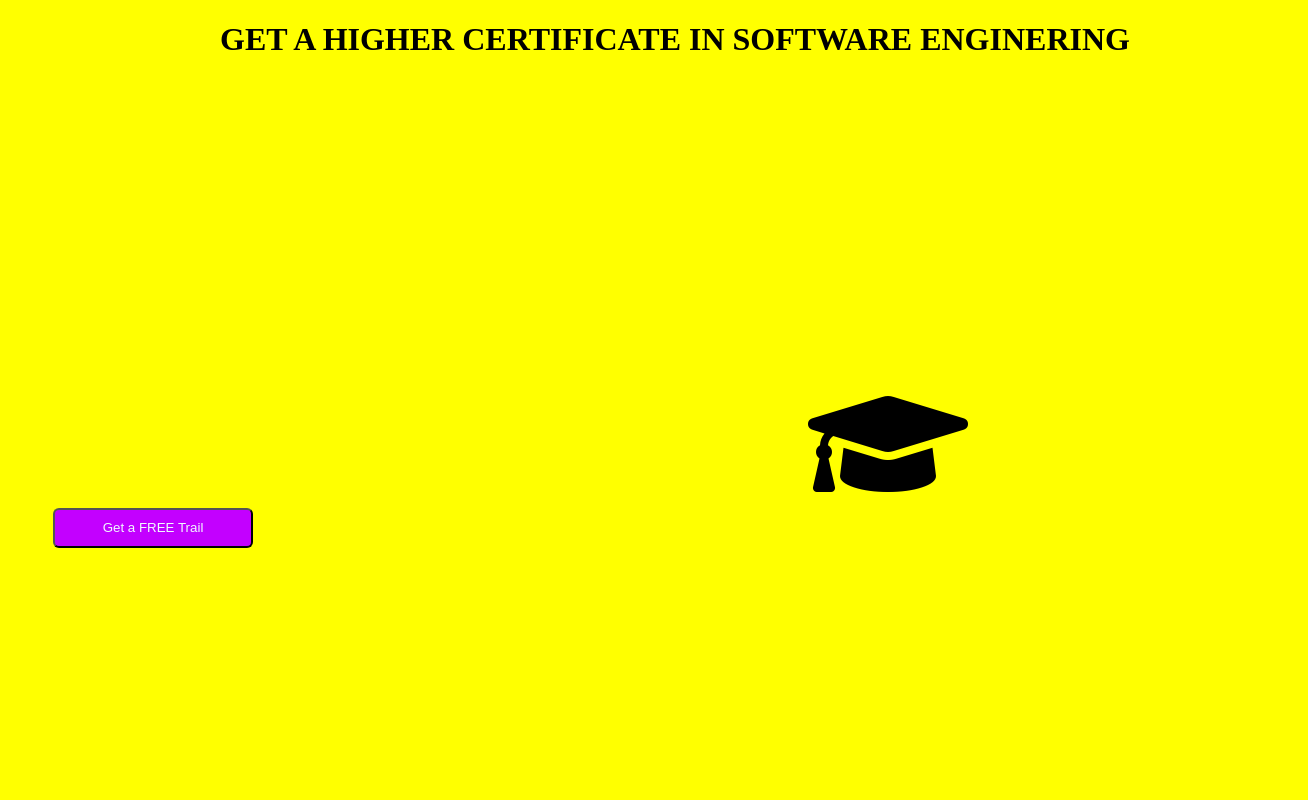
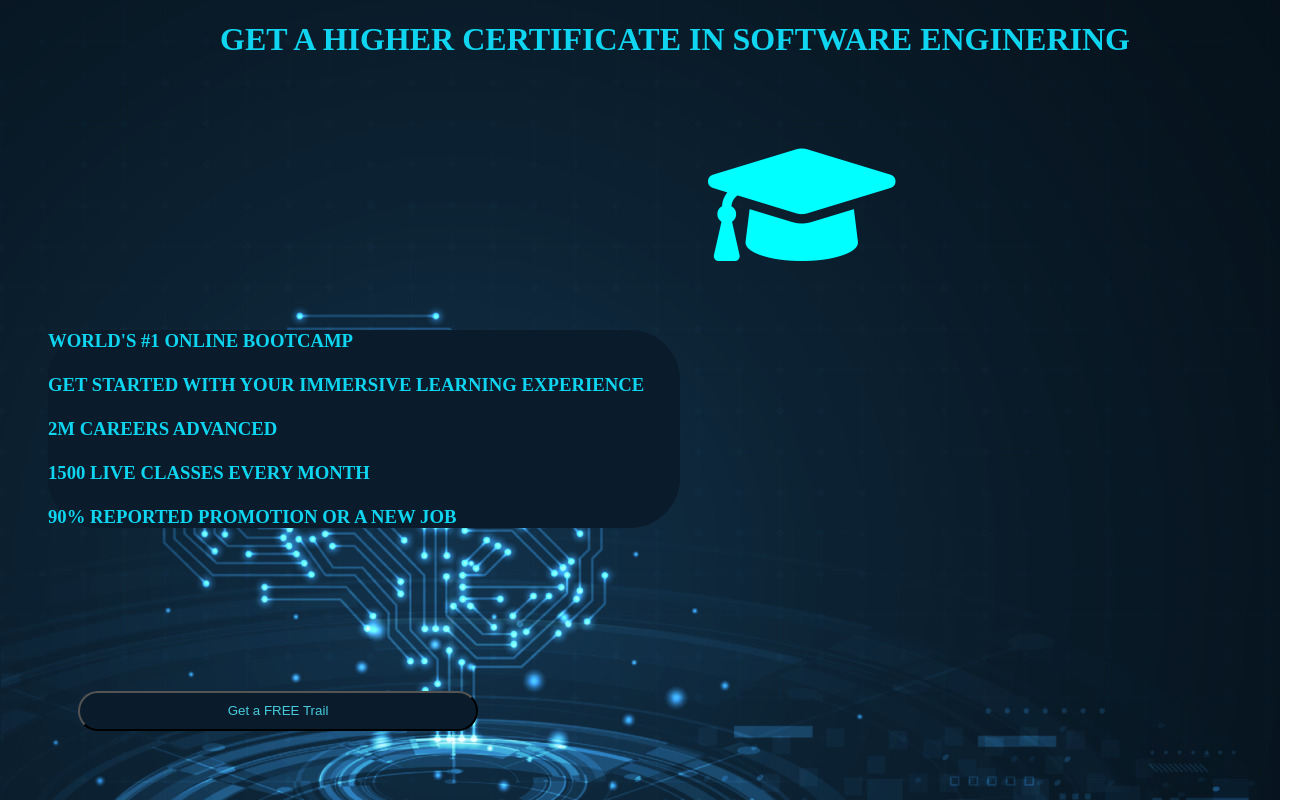
Before and after one commit to 216037150/LandingPage, a plain HTML site: page index.html in a window 1280 px wide. Shown: the whole page, 1308 px wide, since content can reach past the window. Drawn offline with Linux system fonts and the light colour scheme.

Commit message:
landing page

```diff
--- a/index.html
+++ b/index.html
@@ -6,18 +6,69 @@
   <title>Font Awesome Icon Example</title>
   <!-- Include Font Awesome stylesheet, and css style -->
   <link rel="stylesheet" href="https://cdnjs.cloudflare.com/ajax/libs/font-awesome/5.15.4/css/all.min.css">
-  <link rel="stylesheet" href="style.css">
+  <!--   <link rel="stylesheet" href="style.css">
+-->
+<style>body{
+  background-image: url(land1.jpg);
+  border-radius: 8px;
+  color: rgb(15, 213, 240);
+}
+h1{
+  margin-left:70px;
+  text-transform: uppercase;
+  text-align: center;
+  shape-outside: border-radius(50%);
+}
+.fas{
+  height:200px;
+  width: 400px;
+  margin-top: 50px;
+  margin-left: 700px;
+}
+
+/* The h3 styling*/
+h3{
+  margin-left:40px;
+  text-transform: uppercase;
+  text-align: left;
+  margin-top:0px;
+  background-color: #0A1C2B;
+  margin-right: 70px;
+  border-radius: 50px;
+  width: 50%;
+}
+
+/* Styling button*/
+.btn{
+  height: 40px;
+  width: 400px;
+  background-color: #0A1C2B;
+  color: rgb(70, 203, 221);
+  border-radius: 50px;
+  box-sizing: border-box;
+  margin-left: 70px;
+  margin-top: 90px;
+  cursor: pointer;
+  padding:3px;
+}
+
+</style>
+
 </head>
 <body>
   <!---- This is an icon from Font Awesome -->
   <h1>Get a Higher certificate in software Enginering</h1>
-  <div class="Icon-grad">
-    <i  class="fas fa-graduation-cap"></i>
-  </div>
-
-<section class = "btn">
-    <button>Get a FREE Trail </button>
-</section>
-
+  <span style="color: aqua; align-items: center; margin-top: 200px; font-size: 150px;
+  ">
+  <i  class="fas fa-graduation-cap"></i></span>
+  <h3>World's #1 online bootcamp <br><br>
+    Get started with your immersive learning experience <br><br>
+    2M careers advanced <br><br>
+    1500 live classes every month <br><br>
+    90% reported promotion or a new job</h3>
+    <br><br><br>
+    <div class="wesite-image">
+    </div>
+<button class="btn" style=" text-align: center;">Get a FREE Trail </button>
 </body>
 </html>
--- a/style.css
+++ b/style.css
@@ -8,7 +8,6 @@ h1{
     text-align: center;
 }
 .fas{
-    height: 900x;
     width: 500px;
     margin-left: 800px;
     margin-top: 300px;
```
Also changed, not shown: Capture.PNG (added), download.webp (added), land1.jpg (added), land2.jpg (added), land3.jpg (added), programming-laptop-buying-guide-feat.webp (added).
